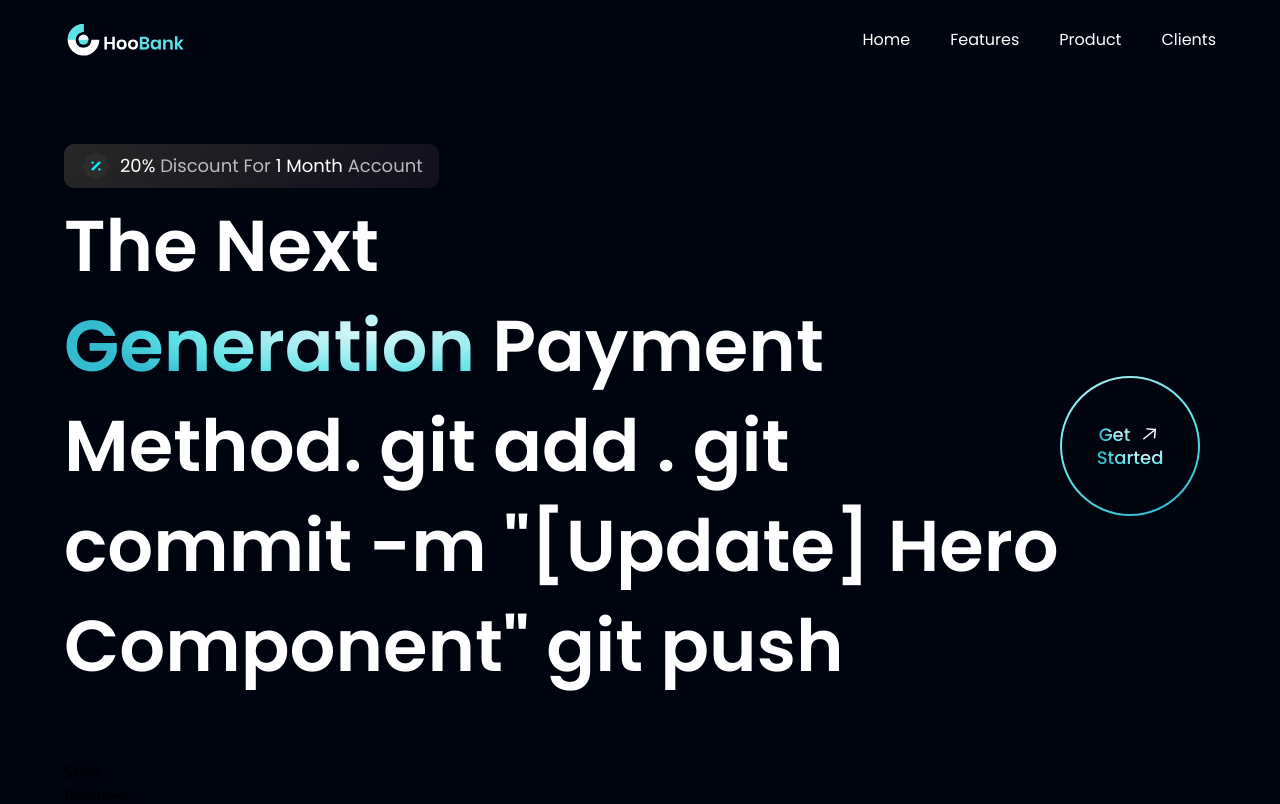
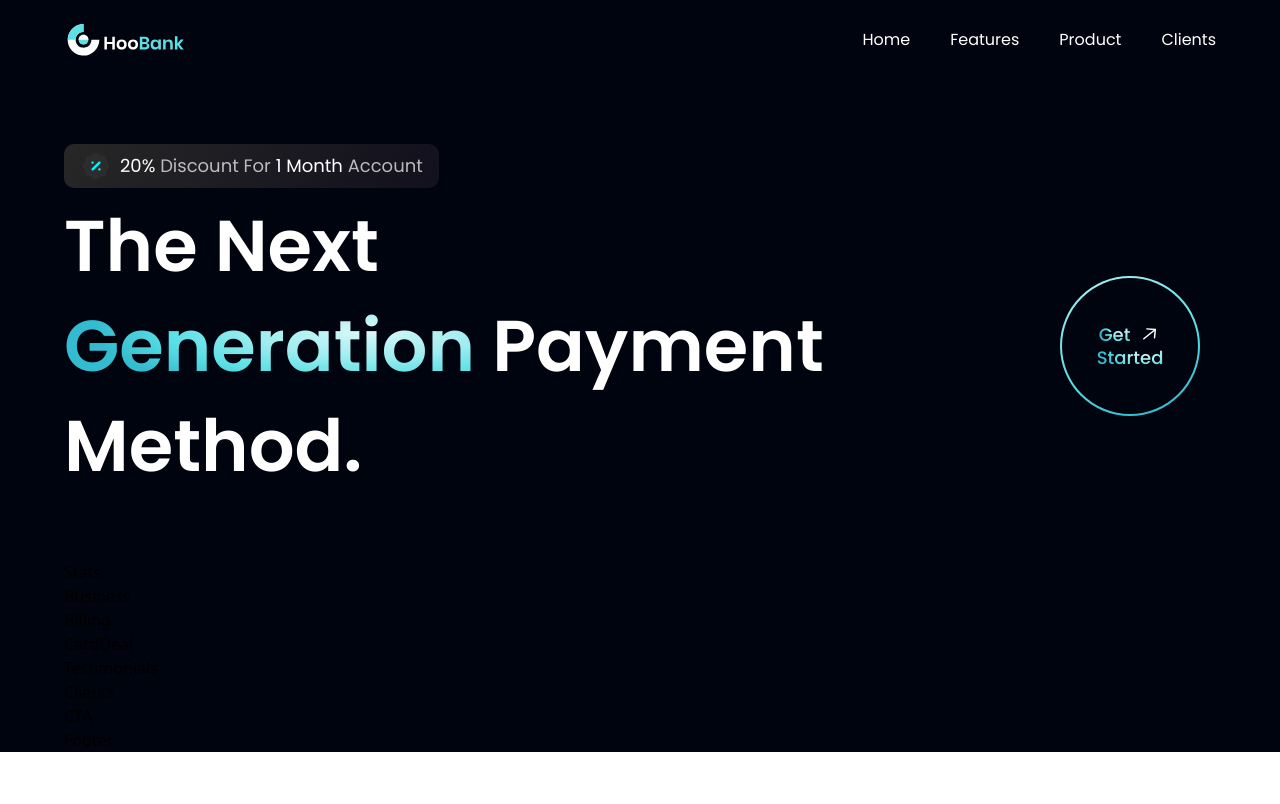
Before and after one commit to programmernizam/simple-react-projects, a React (Vite) app in the folder HooBank/: page / in a window 1280 px wide. Shown: the top 804 px of the page. Built offline with nearby package versions, Linux system fonts and the light colour scheme.

Commit message:
[Update] Hero Component

```diff
--- a/HooBank/src/components/Hero.jsx
+++ b/HooBank/src/components/Hero.jsx
@@ -22,9 +22,7 @@ export default function Hero() {
           <h1 className="flex-1 font-poppins font-semibold ss:text-[72px] text-[52px] text-white ss:leading-[100px] leading-[75px]">
             The Next <br className="sm:block hidden" />{" "}
             <span className="text-gradient">Generation </span>
-            Payment Method.   git add .
-            git commit -m "[Update] Hero Component"
-            git push
+            Payment Method.
           </h1>
           <div className="ss:flex hidden md:mr-4 mr-0">
             <GetStarted />
```
